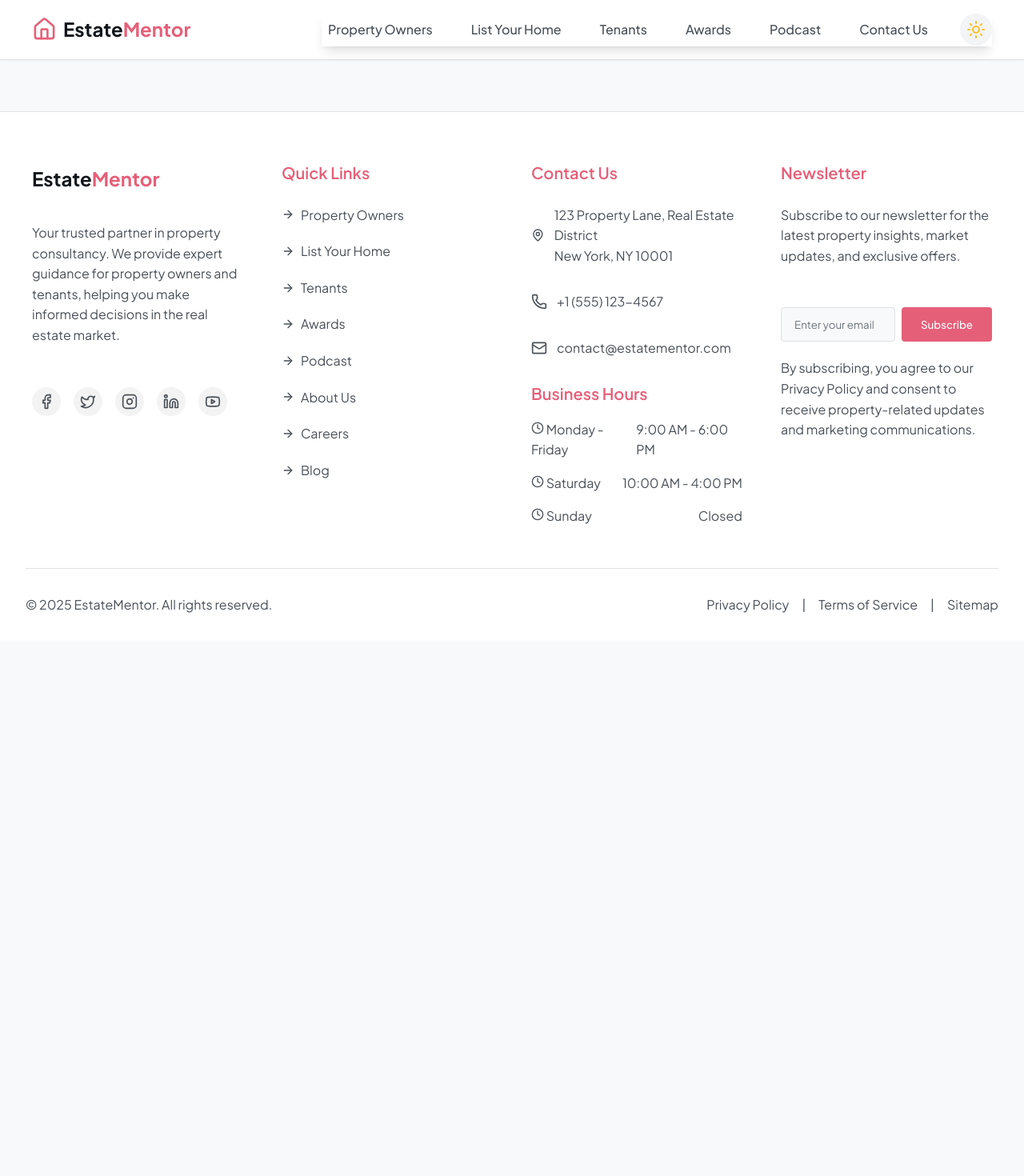
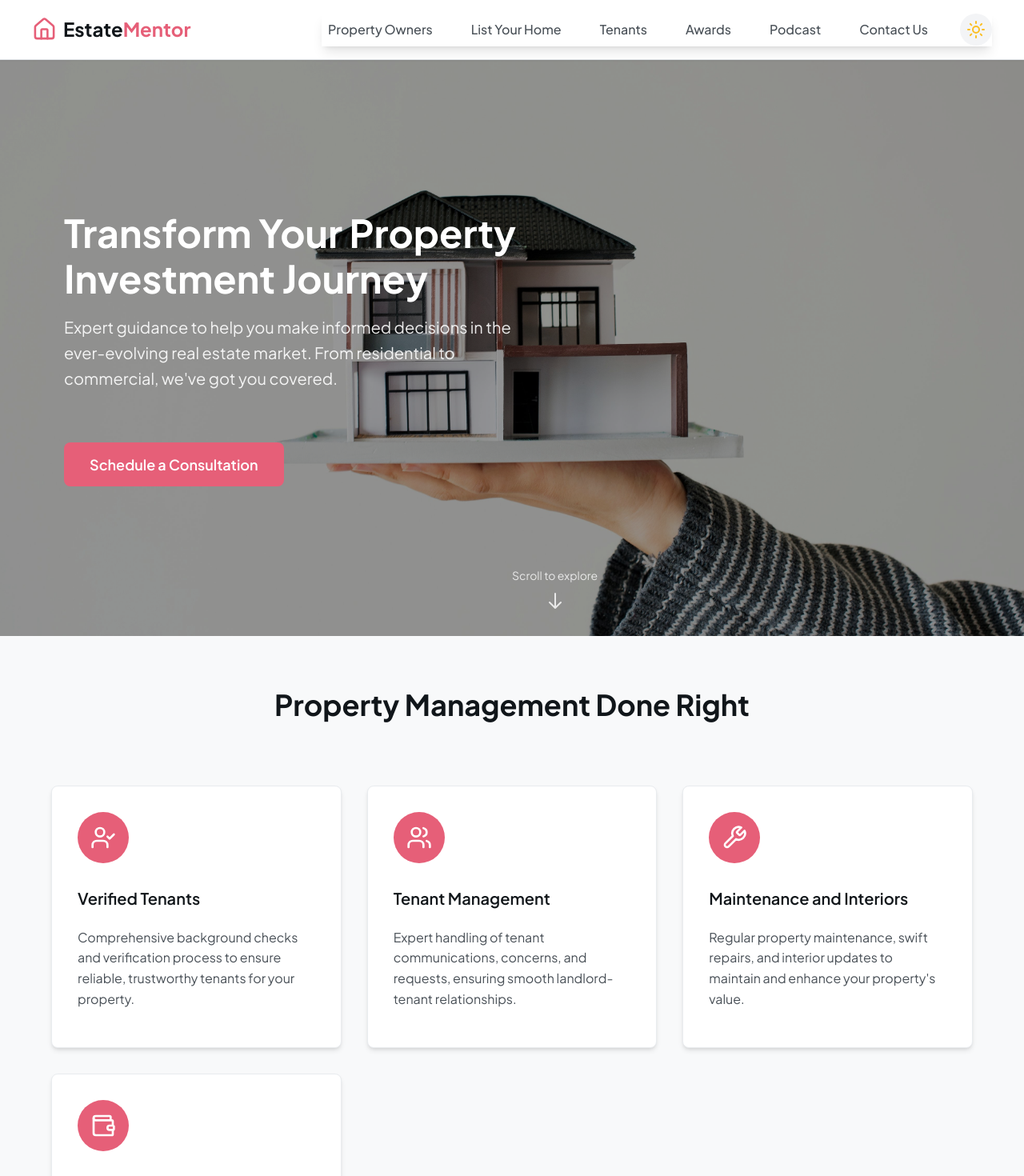
Before and after one commit to kishansrivastava-ks/estate-mentor, a React (Vite) app: page / in a window 1280 px wide. Shown: the top 1470 px of the page at 80% size. Before the commit the page ends 801 px from the top, so only its background shows below. Built offline with nearby package versions, Linux system fonts and the light colour scheme.

Commit message:
intro and features component added to landing page

```diff
--- a/src/App.jsx
+++ b/src/App.jsx
@@ -3,6 +3,7 @@ import GlobalStyles from "./styles/GlobalStyles";
 // import Home from "./pages/Home";
 import { ThemeProvider } from "./context/ThemeContext";
 import Layout from "./ui/Layout";
+import Home from "./pages/Home";
 
 function App() {
   return (
@@ -10,7 +11,9 @@ function App() {
       <GlobalStyles />
       <BrowserRouter>
         <Routes>
-          <Route path="/" element={<Layout />} />
+          <Route path="/" element={<Layout />}>
+            <Route path="" element={<Home />} />
+          </Route>
         </Routes>
       </BrowserRouter>
     </ThemeProvider>
--- /dev/null
+++ b/src/components/Home/FeaturesSection.jsx
@@ -0,0 +1,153 @@
+// FeaturesSection.styles.js
+import styled from "styled-components";
+import { motion } from "framer-motion";
+import { UserCheck, Users, Wrench, Wallet } from "lucide-react";
+
+import { animations } from "../../config/animations";
+
+const SectionContainer = styled.section`
+  padding: var(--spacing-3xl) 0;
+  background-color: var(--color-bg);
+`;
+
+const ContentWrapper = styled.div`
+  width: min(90%, 1200px);
+  margin: 0 auto;
+`;
+
+const SectionHeader = styled(motion.h2)`
+  text-align: center;
+  color: var(--color-text);
+  font-size: var(--text-4xl);
+  font-weight: 700;
+  margin-bottom: var(--spacing-2xl);
+`;
+
+const FeaturesGrid = styled.div`
+  display: grid;
+  grid-template-columns: repeat(auto-fit, minmax(280px, 1fr));
+  gap: var(--spacing-xl);
+  padding: var(--spacing-xl) 0;
+
+  @media (max-width: 640px) {
+    grid-template-columns: 1fr;
+  }
+`;
+
+const FeatureCard = styled(motion.div)`
+  background-color: var(--color-surface);
+  border-radius: var(--radius-lg);
+  padding: var(--spacing-xl);
+  box-shadow: var(--shadow-md);
+  border: 1px solid var(--color-border-light);
+  transition: all var(--transition-medium);
+  height: 100%;
+  display: flex;
+  flex-direction: column;
+  align-items: flex-start;
+  gap: var(--spacing-md);
+  cursor: pointer;
+
+  &:hover {
+    transform: translateY(-4px);
+    box-shadow: var(--shadow-xl);
+    border-color: var(--color-primary-light);
+  }
+`;
+
+const IconWrapper = styled.div`
+  /* color: var(--color-primary); */
+  color: white;
+  background-color: var(--color-primary);
+  /* opacity: 0.1; */
+  padding: var(--spacing-md);
+  border-radius: var(--radius-lg);
+  border-radius: 50%;
+  display: flex;
+  margin-bottom: var(--spacing-md);
+  transition: all var(--transition-medium);
+
+  ${FeatureCard}:hover & {
+    opacity: 1;
+    transform: scale(1.1);
+  }
+`;
+
+const FeatureTitle = styled.h3`
+  color: var(--color-text);
+  font-size: var(--text-xl);
+  font-weight: 600;
+  margin-bottom: var(--spacing-sm);
+`;
+
+const FeatureDescription = styled.p`
+  color: var(--color-text-secondary);
+  font-size: var(--text-base);
+  line-height: 1.6;
+`;
+
+const features = [
+  {
+    icon: UserCheck,
+    title: "Verified Tenants",
+    description:
+      "Comprehensive background checks and verification process to ensure reliable, trustworthy tenants for your property.",
+  },
+  {
+    icon: Users,
+    title: "Tenant Management",
+    description:
+      "Expert handling of tenant communications, concerns, and requests, ensuring smooth landlord-tenant relationships.",
+  },
+  {
+    icon: Wrench,
+    title: "Maintenance and Interiors",
+    description:
+      "Regular property maintenance, swift repairs, and interior updates to maintain and enhance your property's value.",
+  },
+  {
+    icon: Wallet,
+    title: "Rent Collection",
+    description:
+      "Efficient, automated rent collection system with detailed financial reporting and timely owner disbursements.",
+  },
+];
+
+const FeaturesSection = () => {
+  return (
+    <SectionContainer>
+      <ContentWrapper>
+        <SectionHeader
+          initial={animations.slideDown.initial}
+          whileInView={animations.slideDown.whileInView}
+          viewport={{ once: true }}
+        >
+          Property Management Done Right
+        </SectionHeader>
+
+        <FeaturesGrid>
+          {features.map((feature, index) => (
+            <FeatureCard
+              key={feature.title}
+              initial={animations.fadeInScale.initial}
+              whileInView={animations.fadeInScale.whileInView}
+              viewport={{ once: true }}
+              transition={{
+                ...animations.fadeInScale.transition,
+                delay: index * 0.1,
+              }}
+            >
+              <IconWrapper>
+                <feature.icon size={32} weight="bold" />
+              </IconWrapper>
+              <FeatureTitle>{feature.title}</FeatureTitle>
+              <FeatureDescription>{feature.description}</FeatureDescription>
+            </FeatureCard>
+          ))}
+        </FeaturesGrid>
+      </ContentWrapper>
+    </SectionContainer>
+  );
+};
+
+export default FeaturesSection;
--- /dev/null
+++ b/src/components/Home/HeroSection.jsx
@@ -0,0 +1,201 @@
+// HeroSection.styles.js
+import styled from "styled-components";
+import { motion } from "framer-motion";
+import { animations } from "../../config/animations";
+
+const HeroContainer = styled.section`
+  position: relative;
+  height: 90vh;
+  width: 100%;
+  overflow: hidden;
+  /* border: 5px solid red; */
+`;
+
+const ImageContainer = styled.div`
+  position: absolute;
+  inset: 0;
+`;
+
+const HeroImage = styled.img`
+  width: 100%;
+  height: 100%;
+  object-fit: cover;
+  /* border: 5px solid red; */
+`;
+
+const Overlay = styled.div`
+  position: absolute;
+  inset: 0;
+  background-color: rgba(0, 0, 0, 0.4);
+`;
+
+const ContentContainer = styled.div`
+  position: relative;
+  height: 100%;
+  width: min(90%, 1200px);
+  margin: 0 auto;
+  padding: 0 var(--spacing-md);
+  display: flex;
+  flex-direction: column;
+  justify-content: center;
+  align-items: flex-start;
+`;
+
+const TextContainer = styled(motion.div)`
+  max-width: 42rem;
+  margin-bottom: var(--spacing-xl);
+`;
+
+const HeroTitle = styled.h1`
+  color: white;
+  font-size: var(--text-5xl);
+  font-weight: 700;
+  margin-bottom: var(--spacing-md);
+
+  @media (max-width: 768px) {
+    font-size: var(--text-4xl);
+  }
+
+  @media (max-width: 480px) {
+    font-size: var(--text-3xl);
+  }
+`;
+
+const HeroText = styled.p`
+  color: rgba(255, 255, 255, 0.9);
+  font-size: var(--text-xl);
+  max-width: 36rem;
+  margin-bottom: var(--spacing-xl);
+
+  @media (max-width: 768px) {
+    font-size: var(--text-lg);
+  }
+`;
+
+const CTAButton = styled(motion.button)`
+  background-color: var(--color-primary);
+  color: white;
+  padding: var(--spacing-md) var(--spacing-xl);
+  border-radius: var(--radius-lg);
+  font-weight: 600;
+  font-size: var(--text-lg);
+  border: none;
+  cursor: pointer;
+  transition: all var(--transition-medium);
+
+  &:hover {
+    background-color: var(--color-primary-dark);
+    transform: scale(1.05);
+    box-shadow: var(--shadow-lg);
+  }
+
+  &:focus {
+    outline: none;
+    box-shadow: 0 0 0 2px var(--color-primary-light);
+  }
+`;
+
+const ScrollIndicator = styled(motion.div)`
+  position: absolute;
+  bottom: var(--spacing-xl);
+  left: 50%;
+  transform: translateX(-50%);
+  display: flex;
+  flex-direction: column;
+  align-items: center;
+  cursor: pointer;
+`;
+
+const ScrollText = styled.span`
+  color: rgba(255, 255, 255, 0.8);
+  font-size: var(--text-sm);
+  margin-bottom: var(--spacing-sm);
+`;
+
+const ScrollIcon = styled.svg`
+  width: 24px;
+  height: 24px;
+  color: rgba(255, 255, 255, 0.8);
+`;
+
+// HeroSection.jsx
+// import {
+//   HeroContainer,
+//   ImageContainer,
+//   HeroImage,
+//   Overlay,
+//   ContentContainer,
+//   TextContainer,
+//   HeroTitle,
+//   HeroText,
+//   CTAButton,
+//   ScrollIndicator,
+//   ScrollText,
+//   ScrollIcon,
+// } from "./HeroSection.styles";
+
+const HeroSection = () => {
+  const handleScroll = () => {
+    window.scrollTo({
+      top: window.innerHeight,
+      behavior: "smooth",
+    });
+  };
+
+  return (
+    <HeroContainer>
+      <ImageContainer>
+        <HeroImage
+          src="/api/placeholder/home-info-bg.jpg"
+          alt="Luxury property interior"
+        />
+        <Overlay />
+      </ImageContainer>
+
+      <ContentContainer>
+        <TextContainer
+          initial={animations.slideRight.initial}
+          whileInView={animations.slideRight.whileInView}
+          transition={animations.slideRight.transition}
+        >
+          <HeroTitle>Transform Your Property Investment Journey</HeroTitle>
+          <HeroText>
+            Expert guidance to help you make informed decisions in the
+            ever-evolving real estate market. From residential to commercial,
+            we've got you covered.
+          </HeroText>
+        </TextContainer>
+
+        <CTAButton
+          initial={animations.fadeInScale.initial}
+          whileInView={animations.fadeInScale.whileInView}
+          transition={{ ...animations.fadeInScale.transition, delay: 0.4 }}
+          onClick={() => console.log("CTA clicked")}
+        >
+          Schedule a Consultation
+        </CTAButton>
+
+        <ScrollIndicator
+          initial={animations.bounceScale.initial}
+          animate={animations.bounceScale.whileInView}
+          transition={animations.bounceScale.transition}
+          onClick={handleScroll}
+        >
+          <ScrollText>Scroll to explore</ScrollText>
+          <ScrollIcon
+            fill="none"
+            strokeLinecap="round"
+            strokeLinejoin="round"
+            strokeWidth="2"
+            viewBox="0 0 24 24"
+            stroke="currentColor"
+          >
+            <path d="M19 14l-7 7m0 0l-7-7m7 7V3"></path>
+          </ScrollIcon>
+        </ScrollIndicator>
+      </ContentContainer>
+    </HeroContainer>
+  );
+};
+
+export default HeroSection;
--- a/src/pages/Home.jsx
+++ b/src/pages/Home.jsx
@@ -1,7 +1,9 @@
 import styled from "styled-components";
-import ThemeToggle from "../utils/ThemeToggle";
-import MyComponent from "../components/extras/MyComponent";
-import TestAnimation from "../components/extras/TestAnimation";
+// import ThemeToggle from "../utils/ThemeToggle";
+// import MyComponent from "../components/extras/MyComponent";
+// import TestAnimation from "../components/extras/TestAnimation";
+import HeroSection from "../components/Home/HeroSection";
+import FeaturesSection from "../components/Home/FeaturesSection";
 
 const Container = styled.div`
   /* border: 1px solid white; */
@@ -13,12 +15,10 @@ const Container = styled.div`
 
 function Home() {
   return (
-    <Container className="flex-center">
-      <div>Estate Mentor</div>
-      <ThemeToggle />
-      <MyComponent />
-      {/* <TestAnimation /> */}
-    </Container>
+    <>
+      <HeroSection />
+      <FeaturesSection />
+    </>
   );
 }
 
--- a/src/ui/Layout.jsx
+++ b/src/ui/Layout.jsx
@@ -2,6 +2,7 @@ import styled from "styled-components";
 import { Outlet } from "react-router-dom";
 import Footer from "../components/Footer/Footer";
 import NavBar from "../components/NavBar";
+import PageTransition from "../utils/PageTransition";
 
 const LayoutContainer = styled.div`
   min-height: 100vh;
@@ -15,15 +16,16 @@ const LayoutContainer = styled.div`
 const MainContent = styled.main`
   flex: 1;
   width: 100%;
-  max-width: 1200px;
+  /* max-width: 1200px; */
   margin: 0 auto;
-  padding: 2rem;
+  /* padding: 2rem; */
   background-color: var(--color-bg);
   transition: background-color 0.3s ease;
 `;
 
 const Layout = () => {
   return (
+    <PageTransition>
       <LayoutContainer>
         <NavBar />
 
@@ -33,6 +35,7 @@ const Layout = () => {
 
         <Footer />
       </LayoutContainer>
+    </PageTransition>
   );
 };
 
--- /dev/null
+++ b/src/utils/PageTransition.jsx
@@ -0,0 +1,16 @@
+import { motion } from "framer-motion";
+
+const PageTransition = ({ children }) => {
+  return (
+    <motion.div
+      initial={{ opacity: 0 }}
+      animate={{ opacity: 1 }}
+      exit={{ opacity: 0 }}
+      transition={{ duration: 0.5, ease: "easeInOut" }}
+    >
+      {children}
+    </motion.div>
+  );
+};
+
+export default PageTransition;
```
Also changed, not shown: public/api/placeholder/home-info-bg.jpg (added). Lines whose indentation alone changed are shown as unchanged.
